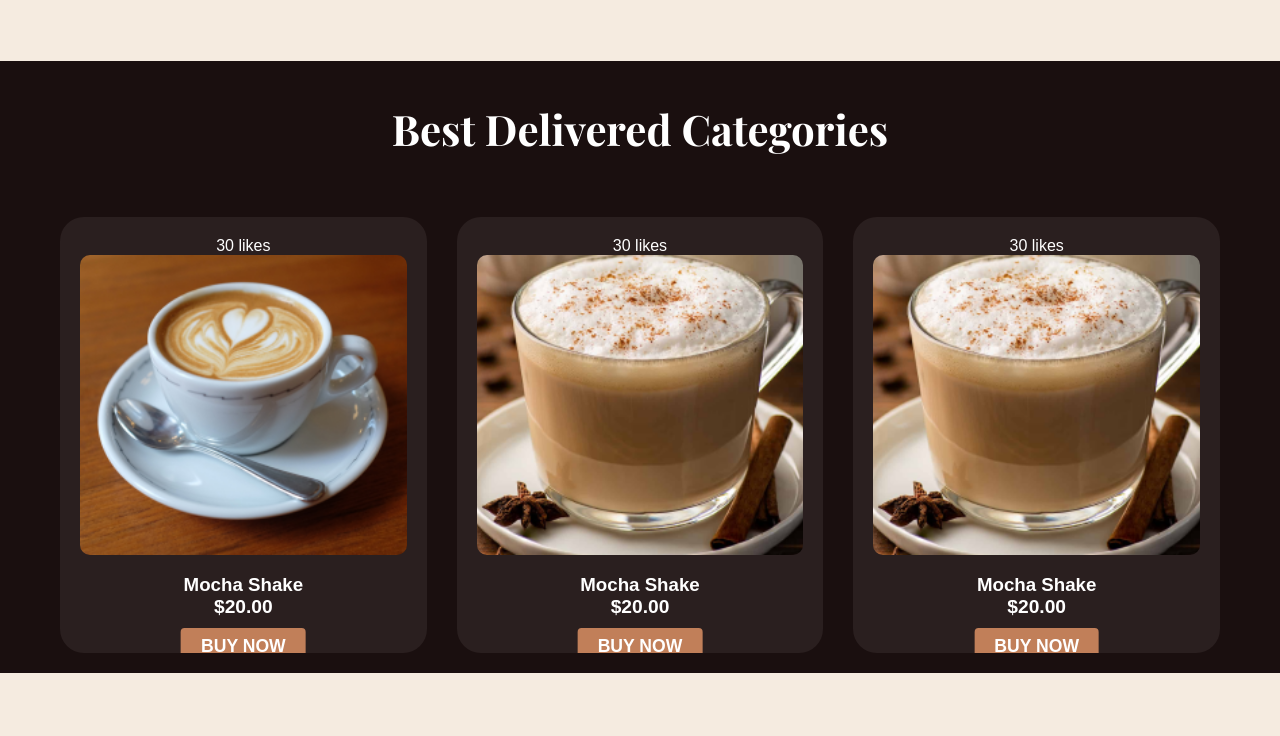
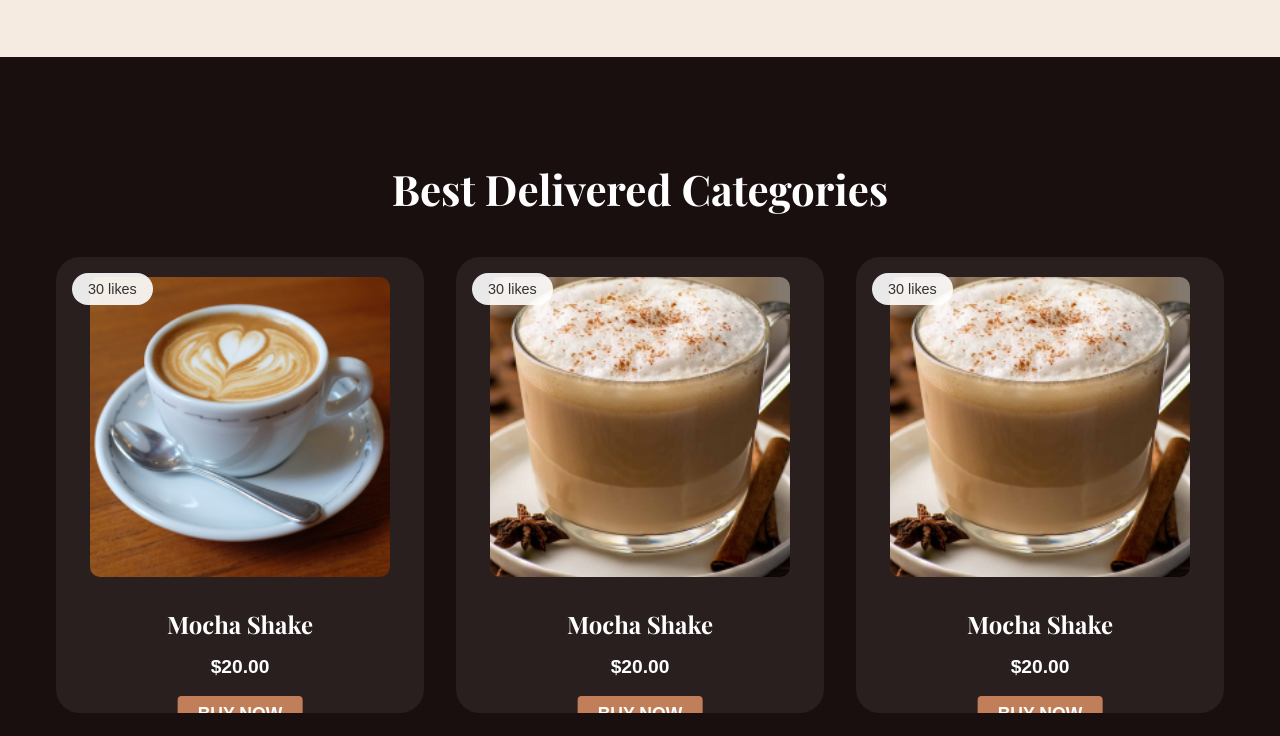
Before and after one commit to reagan13/coffee-landing-page, a plain HTML site: page products.html in a window 1280 px wide. Shown: the part 633-1369 px from the top of the page. Drawn offline with nearby package versions, Linux system fonts and the light colour scheme.

Commit message:
update top category

```diff
--- a/styles/main.css
+++ b/styles/main.css
@@ -716,18 +716,79 @@ footer {
 }
 
 /* Best Delivered Categories */
+.best-delivered {
+	padding: 4rem 2rem;
+	text-align: center;
+	background-color: #1a0f0f;
+}
+
 .category-grid {
 	display: grid;
 	grid-template-columns: repeat(3, 1fr);
-	gap: 30px;
-	padding: 20px;
+	gap: 2rem;
 	max-width: 1200px;
 	margin: 0 auto;
+	padding: 0 1rem;
 }
 
 .category-card {
+	background: #2a1f1f;
+	border-radius: 1rem;
+	padding: 2rem;
 	position: relative;
-	text-align: center;
+	display: flex;
+	flex-direction: column;
+	align-items: center;
+	gap: 1rem;
+}
+
+.likes {
+	position: absolute;
+	top: 1rem;
+	left: 1rem;
+	background: rgba(255, 255, 255, 0.9);
+	padding: 0.5rem 1rem;
+	border-radius: 2rem;
+	font-size: 0.9rem;
+	color: #333;
+}
+
+.category-card img {
+	width: 100%;
+	max-width: 300px;
+
+	height: auto;
+	object-fit: cover;
+	border-radius: 0.5rem;
+}
+
+.category-card h3 {
+	color: white;
+	font-size: 1.5rem;
+	font-family: "Playfair Display", serif;
+	margin: 0;
+}
+
+.price {
+	color: white;
+	font-size: 1.25rem;
+	margin: 0;
+}
+
+.product-order-btn {
+	background: #c17f59;
+	color: white;
+	padding: 0.75rem 2rem;
+	border: none;
+	border-radius: 2rem;
+	cursor: pointer;
+	font-weight: bold;
+	font-size: 1rem;
+	margin-top: 0.5rem;
+}
+
+.product-order-btn:hover {
+	background: #a66b48;
 }
 
 /* Regular Menu Section */
```
